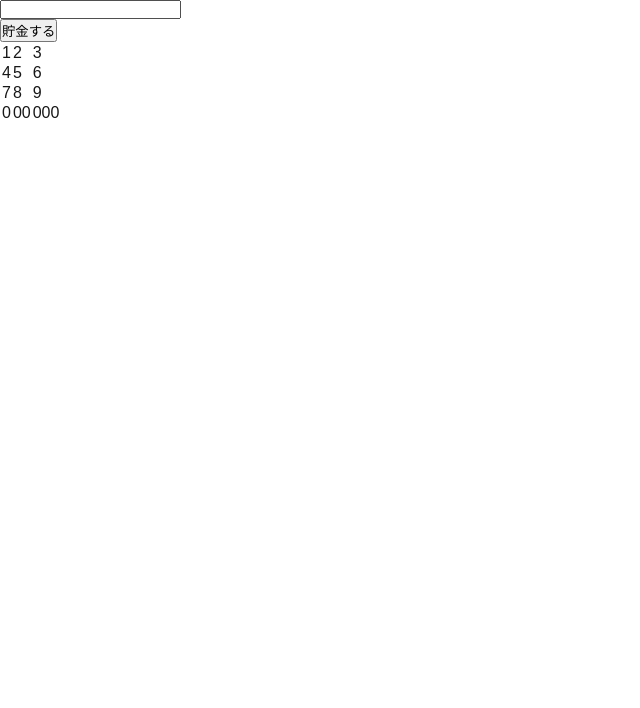
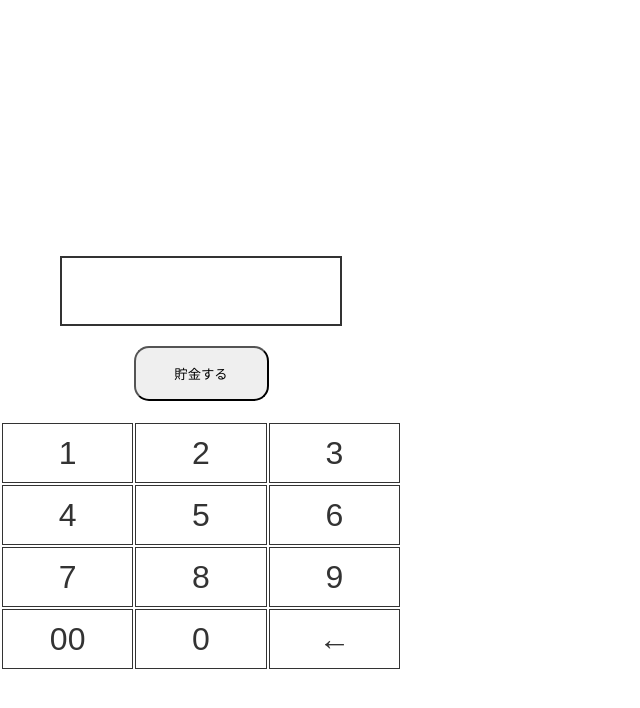
Before and after one commit to darren1504/saving-app, a Next.js app: page / in a window 1280 px wide. Shown: the top 708 px of the page, without its empty margins (0-640 px from the left). Built offline with nearby package versions, Linux system fonts and the light colour scheme.

Commit message:
create savingPage

```diff
--- a/src/app/page.tsx
+++ b/src/app/page.tsx
@@ -2,39 +2,50 @@
 
 import React from "react";
 import styles from '@/styles/savingPage/page.module.scss';
+import { useState } from "react";
 // import Image from 'next/image';
 
 export default function Home() {
+  const [displayValue, setDisplayValue] = useState("");
+
+  const handleKeyPress = (value: string) => {
+    if (value === "←") {
+      setDisplayValue(displayValue.slice(0, -1));
+    } else {
+      setDisplayValue(displayValue + value);
+    }
+  };
+
   return (
     <>
-      <form action="" method="get">
-        <input type="text" name="price" />
-      </form>
-      <button>貯金する</button>
+      <div className={styles.savingPageContainer}>
+        <div className={styles.numHolder}>{displayValue}</div>
+        <button className={styles.savingButton}>貯金する</button>
         <table className={styles.numberKeys}>
           <tbody>
             <tr>
-            <td>1</td>
-            <td>2</td>
-            <td>3</td>
+              <td><button onClick={() => handleKeyPress("1")}>1</button></td>
+              <td><button onClick={() => handleKeyPress("2")}>2</button></td>
+              <td><button onClick={() => handleKeyPress("3")}>3</button></td>
             </tr>
             <tr>
-            <td>4</td>
-            <td>5</td>
-            <td>6</td>
+              <td><button onClick={() => handleKeyPress("4")}>4</button></td>
+              <td><button onClick={() => handleKeyPress("5")}>5</button></td>
+              <td><button onClick={() => handleKeyPress("6")}>6</button></td>
             </tr>
             <tr>
-            <td>7</td>
-            <td>8</td>
-            <td>9</td>
+              <td><button onClick={() => handleKeyPress("7")}>7</button></td>
+              <td><button onClick={() => handleKeyPress("8")}>8</button></td>
+              <td><button onClick={() => handleKeyPress("9")}>9</button></td>
             </tr>
             <tr>
-            <td>0</td>
-            <td>00</td>
-            <td>000</td>
+              <td><button onClick={() => handleKeyPress("00")}>00</button></td>
+              <td><button onClick={() => handleKeyPress("0")}>0</button></td>
+              <td><button onClick={() => handleKeyPress("←")}>←</button></td>
             </tr>
           </tbody>
         </table>
+      </div>
     </>
   );
 }
--- a/src/styles/savingPage/page.module.scss
+++ b/src/styles/savingPage/page.module.scss
@@ -0,0 +1,51 @@
+.savingPageContainer {
+    max-width: 402px;
+    height: 874px;
+    color: #333;
+    background-color: #fff;
+    padding-top: 20%;
+}
+
+.numHolder {
+    width: 70%;
+    height: 70px;
+    margin: 0 auto;
+    border: #333 2px solid;
+    font-size: 2rem;
+}
+
+.savingButton {
+    display: block;
+    width: 135px;
+    height: 55px;
+    border-radius: 15px;
+    text-align: center;
+    justify-content: center;
+    margin: 20px auto;
+}
+
+.numberKeys {
+    width: 100%;
+
+    tr {
+        width: 100%;
+        height: 60px;
+
+        td {
+            width: 33.33%;
+            height: 100%;
+            border: 1px solid #333;
+            font-size: 2rem;
+            text-align: center;
+
+            button {
+                color: #333;
+                font-size: 2rem;
+                width: 100%;
+                height: 100%;
+                border: none;
+                background-color: #fff;
+            }
+        }
+    }
+}
```
Lines whose indentation alone changed are shown as unchanged.
